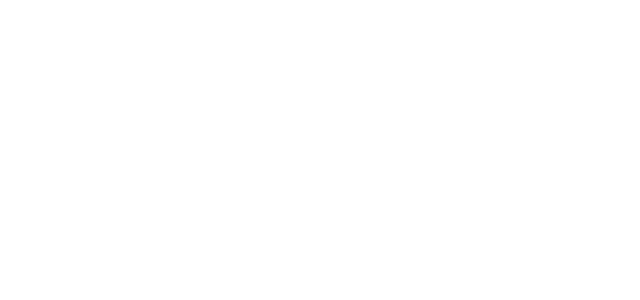
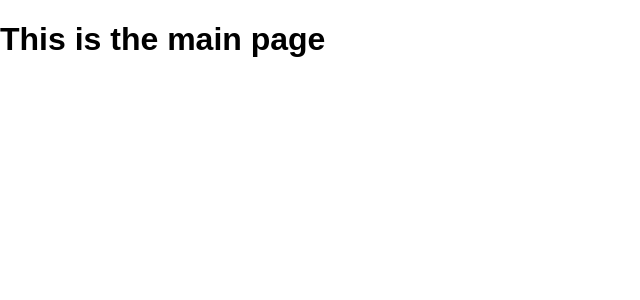
Before and after one commit to laszlosuslecz/udacity-redux-project, a React (Create React App) app in the folder frontend/: page / in a window 1280 px wide. Shown: the top 300 px of the page, without its empty margins (0-640 px from the left). Built offline with nearby package versions, Linux system fonts and the light colour scheme.

Commit message:
feat: implement basic routing and add basic folder structure

```diff
--- a/frontend/src/App.js
+++ b/frontend/src/App.js
@@ -1,13 +1,17 @@
-import React, { Component } from 'react';
+import React, { Component } from 'react'
+import { Route } from 'react-router-dom'
+import MainSection from './components/MainSection'
 
 class App extends Component {
   render() {
     return (
       <div>
-
+        <Route exact path='/' render={() => (
+          <MainSection />
+        )}/>
       </div>
-    );
+    )
   }
 }
 
-export default App;
+export default App
--- /dev/null
+++ b/frontend/src/components/MainSection.js
@@ -0,0 +1,11 @@
+import React, { Component } from 'react'
+
+class MainSection extends Component {
+  render() {
+    return (
+      <h1>This is the main page</h1>
+    )
+  }
+}
+
+export default MainSection
--- a/frontend/src/index.js
+++ b/frontend/src/index.js
@@ -1,6 +1,12 @@
-import React from 'react';
-import ReactDOM from 'react-dom';
-import './index.css';
-import App from './App';
+import React from 'react'
+import ReactDOM from 'react-dom'
+import { BrowserRouter } from 'react-router-dom'
+import './index.css'
+import App from './App'
 
-ReactDOM.render(<App />, document.getElementById('root'));
+ReactDOM.render(
+  <BrowserRouter>
+    <App />
+  </BrowserRouter>,
+  document.getElementById('root')
+)
```
